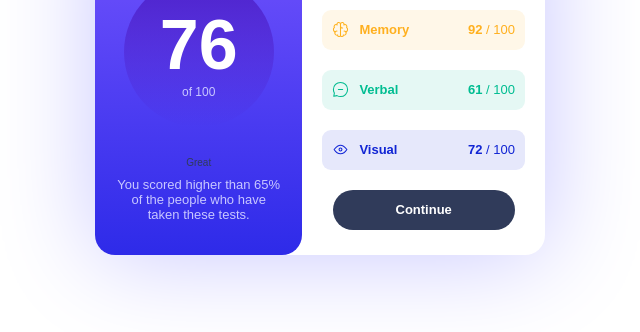
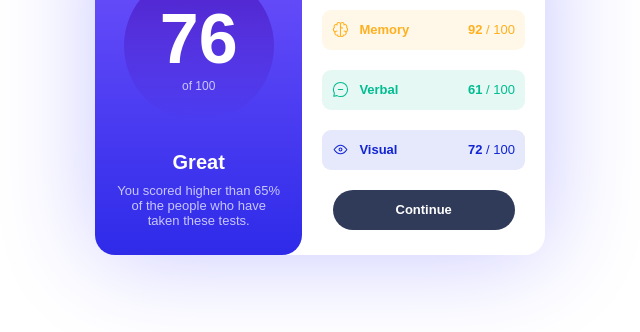
Before and after one commit to blank2017/FrontEnd-Challenge, a plain HTML site: page results-summary-component-main/index.html in a window 1280 px wide. Shown: the part 324-656 px from the top of the page, without its empty margins (320-960 px from the left). Drawn offline with Linux system fonts and the light colour scheme; a web font is replaced by a local one.

Commit message:
Update styles.css

```diff
--- a/results-summary-component-main/assets/CSS/styles.css
+++ b/results-summary-component-main/assets/CSS/styles.css
@@ -93,8 +93,9 @@ main {
     color: var(--neutral-light-lavender);
 }
 
-.Result h3 {
+.Result span {
     font-size: 2rem;
+    font-weight: var(--font-weight-bold);
     color: var(--neutral-white);
 }
 
```
